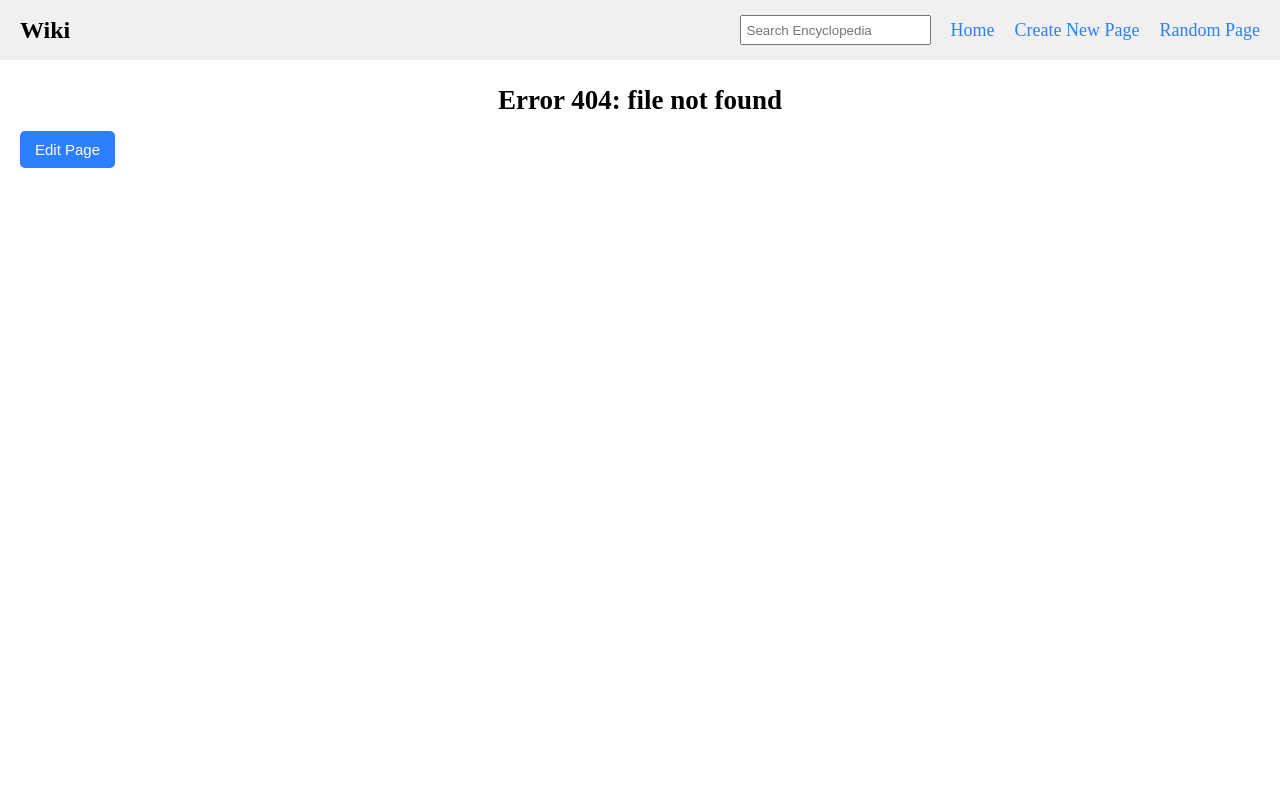
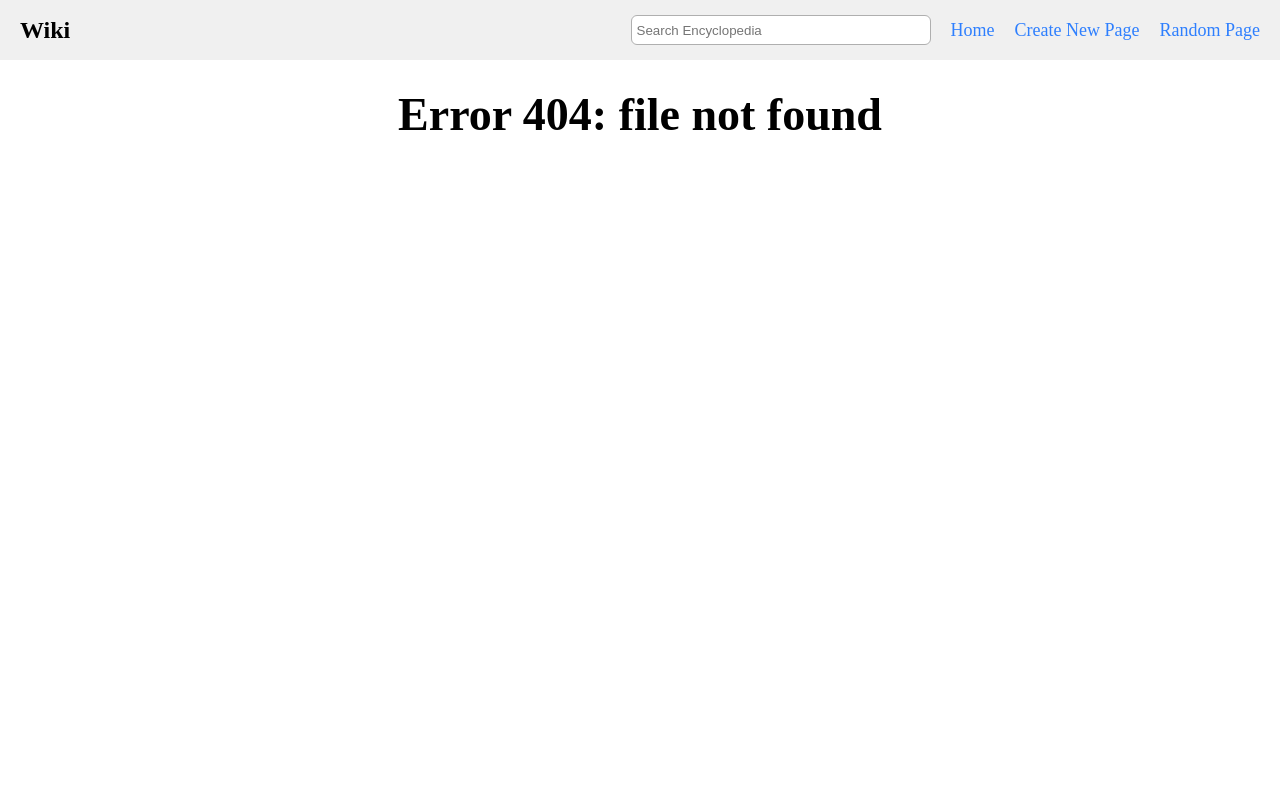
Before and after one commit to abel325/CS50W_Wiki, a Django app: page /wiki/1 in a window 1280 px wide. Run offline with Django 3.2, Linux system fonts and the light colour scheme.

Commit message:
Finish Overall Styling

```diff
--- a/encyclopedia/static/encyclopedia/styles.css
+++ b/encyclopedia/static/encyclopedia/styles.css
@@ -4,14 +4,12 @@
     padding: 0;
 }
 
-html {
-    height: 100vh;
+body {
+    font-size: 18px;
 }
 
-body {
-    font-size: 18px;
-    height: 100%;
-}
+/* <===================================================================> */
+/* Navbar */
 
 #navbar {
     background-color: #f0f0f0;
@@ -63,8 +61,11 @@ body {
 
 #search {
     height: 50%;
+    width: 300px;
     padding: 0 5px;
     outline: none;
+    border: solid 1px #afafaf;
+    border-radius: 6px;
 }
 
 #nav-links {
@@ -114,6 +115,7 @@ body {
 }
 
 /* <===================================================================> */
+/* Index and Searrch Results Body */
 
 #body-block #container {
     max-width: 100%;
@@ -257,10 +259,17 @@ body {
 }
 
 /* <===================================================================> */
+/* Navbar media queries */
 
-@media (max-width: 878px) {
+@media (max-width: 1023px) {
     #navbar form {
         flex: 1;
+    }
+}
+
+@media (max-width: 738px) {
+    #search {
+        width: 100%;
     }
 }
 
@@ -276,9 +285,4 @@ body {
     #nav-links {
         display: none;
     }
-
-    #search {
-        width: 100%;
-    }
-
 }
--- a/encyclopedia/templates/encyclopedia/entries.html
+++ b/encyclopedia/templates/encyclopedia/entries.html
@@ -9,7 +9,7 @@
         {{ entry | safe }}
         <form action="{% url 'edit_page' %}" method="get">
             <input type="hidden" name="title" value="{{ title }}">
-            <input type="submit" value="Edit Page" id="submit-btn">
+            <input {{ hidden }} type="submit" value="Edit Page" id="submit-btn">
         </form>
     </div>
 {% endblock %}
--- a/encyclopedia/views.py
+++ b/encyclopedia/views.py
@@ -31,7 +31,8 @@ def entries(request, name):
     else:
         return render(request, "encyclopedia/entries.html", {
             "title": "Error 404",
-            "entry": "<h1 style='text-align: center;'> Error 404: file not found </h1>"
+            "entry": "<h1 style='text-align: center; font-size: 46px'> Error 404: file not found </h1>",
+            "hidden": "hidden",
         })
 
 
```
Also changed, not shown: entries/Sass.md (added, +2 -0 lines), entries/Test Page 20023.md (added, +1 -0 lines).
